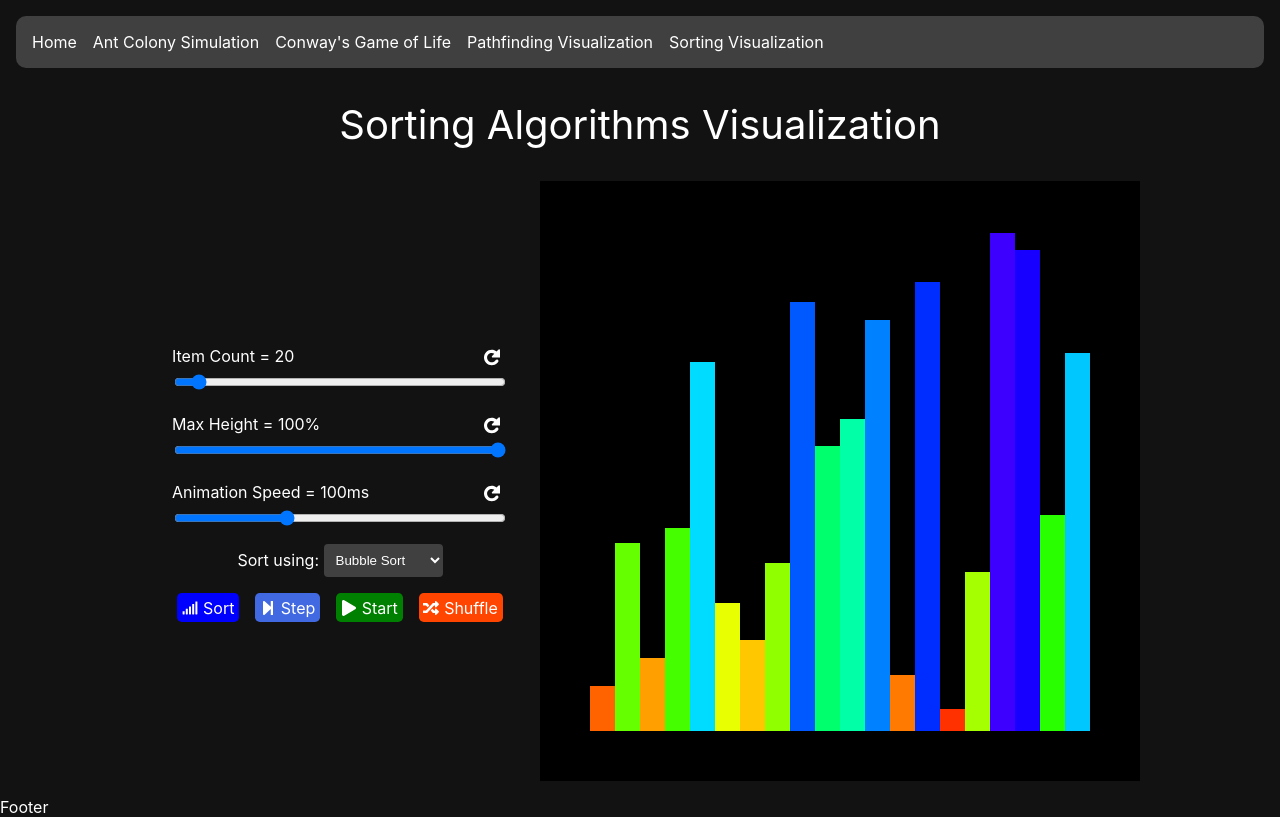
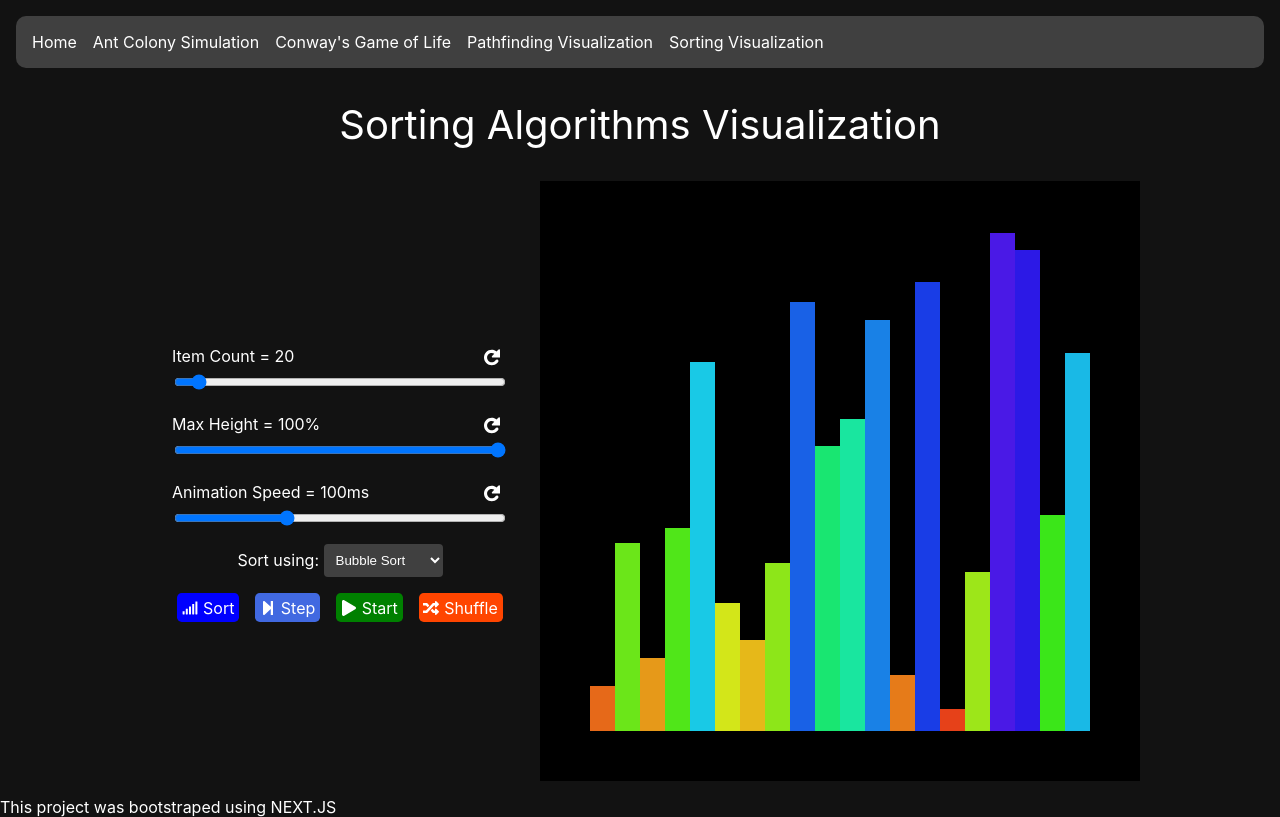
Before and after one commit to Takzzg/portfolio-v1, a Next.js app: page /Sorting in a window 1280 px wide. Built offline with nearby package versions, Linux system fonts and the light colour scheme.

Commit message:
setInterval moved to Sorting page

```diff
--- /dev/null
+++ b/components/Layout/Footer/Footer.tsx
@@ -0,0 +1,7 @@
+interface Props {}
+
+const Footer = (props: Props) => {
+    return <div>This project was bootstraped using NEXT.JS</div>
+}
+
+export default Footer
--- a/components/Layout/Layout.tsx
+++ b/components/Layout/Layout.tsx
@@ -1,6 +1,7 @@
 import { ReactNode } from "react"
 
-import { Navbar } from "../index"
+import Navbar from "./Navbar/Navbar"
+import Footer from "./Footer/Footer"
 
 interface Props {
     children: ReactNode
@@ -11,7 +12,7 @@ const Layout = ({ children }: Props) => {
         <div>
             <Navbar />
             {children}
-            <footer>Footer</footer>
+            <Footer />
         </div>
     )
 }
--- /dev/null
+++ b/components/Layout/Navbar/NavLink/NavLink.module.scss
@@ -0,0 +1,5 @@
+@import "../../../../styles/common/utils.scss";
+
+.NavLink {
+    background-color: $hover;
+}
--- a/components/Navbar/Navbar.module.scss
+++ b/components/Layout/Navbar/Navbar.module.scss
@@ -1,4 +1,4 @@
-@import "../../styles/common/utils.scss";
+@import "../../../styles/common/utils.scss";
 
 .Navbar {
     background-color: $hover;
--- a/components/Navbar/NavLink/NavLink.module.scss
+++ /dev/null
@@ -1,5 +0,0 @@
-@import "../../../styles/common/utils.scss";
-
-.NavLink {
-    background-color: $hover;
-}
--- a/components/index.js
+++ /dev/null
@@ -1,2 +0,0 @@
-export { default as Navbar } from "./Navbar/Navbar"
-export { default as Layout } from "./Layout/Layout"
--- a/pages/Sorting.tsx
+++ b/pages/Sorting.tsx
@@ -1,18 +1,17 @@
-import { useEffect, useState } from "react"
+import { useEffect, useRef, useState } from "react"
 import Head from "next/head"
 
-import * as CanvasScript from "../scripts/canvas/canvas"
-import Algorithms from "../scripts/sorting/index"
-import { AlgorithmsRefs } from "../scripts/sorting/algoRefs"
-
 import {
-    FaCheck,
     FaPlay,
     FaRandom,
     FaSignal,
     FaStepForward,
     FaStop
 } from "react-icons/fa"
+
+import * as CanvasScript from "../scripts/canvas/canvas"
+import Algorithms from "../scripts/sorting/index"
+import { AlgorithmsRefs } from "../scripts/sorting/algoRefs"
 
 import styles from "../styles/pages/Sorting.module.scss"
 import Slider from "../components/Slider/Slider"
@@ -24,7 +23,8 @@ const Sorting = () => {
     const [maxHeight, setMaxHeight] = useState<number>(100)
     const [animSpeed, setAnimSpeed] = useState<number>(100)
 
-    const [animPalying, setAnimPlaying] = useState(false)
+    const [animPalying, setAnimPlaying] = useState<boolean>(false)
+    const animation = useRef<NodeJS.Timer | null>(null)
     const [algoName, setAlgoName] = useState<string>("bubble")
 
     useEffect(() => {
@@ -35,11 +35,18 @@ const Sorting = () => {
     useEffect(() => {
         stopAnimation()
         CanvasScript.updateValues(itemCount, maxHeight)
-    }, [itemCount, maxHeight, animSpeed])
+    }, [itemCount, maxHeight])
+
+    useEffect(() => {
+        if (animPalying) {
+            stopAnimation()
+            animate()
+        }
+    }, [animSpeed])
 
     const stopAnimation = () => {
         setAnimPlaying(false)
-        CanvasScript.stopAnimation()
+        animation.current && clearInterval(animation.current)
     }
 
     const runAlgo = (fn: string) => {
@@ -50,10 +57,14 @@ const Sorting = () => {
 
     const animate = () => {
         if (animSpeed === 0) runAlgo("sort")
+        else if (CanvasScript.checkSolved()) alert("done")
         else {
             setAnimPlaying(true)
             const script = Algorithms[algoName]
-            CanvasScript.animate(script.step, animSpeed)
+            animation.current = setInterval(() => {
+                if (!CanvasScript.checkSolved()) CanvasScript.run(script.step)
+                else stopAnimation()
+            }, animSpeed)
         }
     }
 
--- a/scripts/canvas/canvas.ts
+++ b/scripts/canvas/canvas.ts
@@ -9,9 +9,7 @@ let array: number[]
 let maxHeight: number
 let itemCount: number
 
-let animation: NodeJS.Timeout | undefined = undefined
-
-const checkSolved = () => {
+export const checkSolved = () => {
     let solved = true
     for (let i = 0; i < array.length - 1; i++)
         if (array[i] > array[i + 1]) {
@@ -37,7 +35,6 @@ export const resetArray = (draw = true) => {
     array = []
     for (let i = 0; i < itemCount; i++)
         array[i] = Math.random() * maxHeight + 0.5
-    stopAnimation()
     if (draw) drawBars()
 }
 
@@ -72,36 +69,15 @@ const drawBars = () => {
         let h = Math.ceil(-((canvas.height - padding * 2) * (array[i] / 100)))
         let hsl = 255 * (array[i] / maxHeight)
 
-        ctx.fillStyle = "hsl(" + hsl + ",100%,50%)"
+        ctx.fillStyle = "hsl(" + hsl + ",80%,50%)"
         ctx.fillRect(x, y, w, h)
     }
 }
 
 export const run = (algoMethod: Function) => {
-    stopAnimation()
     if (checkSolved()) alert("done")
     else {
         algoMethod(array)
         drawBars()
     }
 }
-
-export const animate = (algoMethod: Function, animSpeed: number) => {
-    if (animation !== undefined) stopAnimation()
-    else {
-        if (checkSolved()) alert("done")
-        else {
-            animation = setInterval(() => {
-                if (!checkSolved()) {
-                    array = algoMethod(array)
-                    drawBars()
-                }
-            }, animSpeed)
-        }
-    }
-}
-
-export const stopAnimation = () => {
-    animation && clearInterval(animation)
-    animation = undefined
-}
```
Also changed, not shown: pages/index.tsx (+2 -5 lines), components/Layout/Navbar/NavLink/NavLink.tsx (renamed from components/Navbar/NavLink/NavLink.tsx), components/Layout/Navbar/Navbar.tsx (renamed from components/Navbar/Navbar.tsx).
